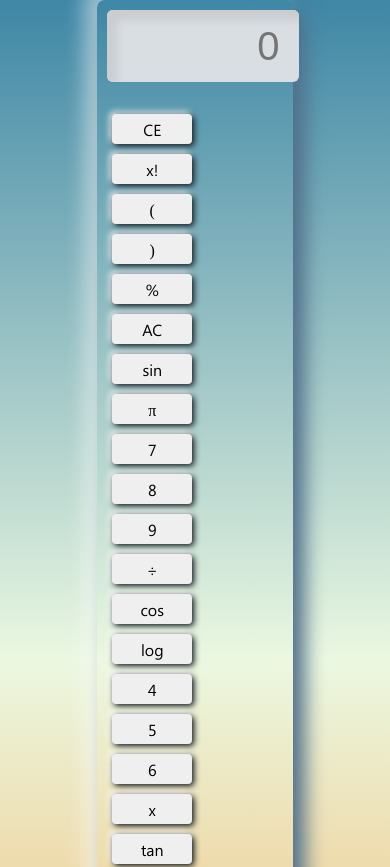
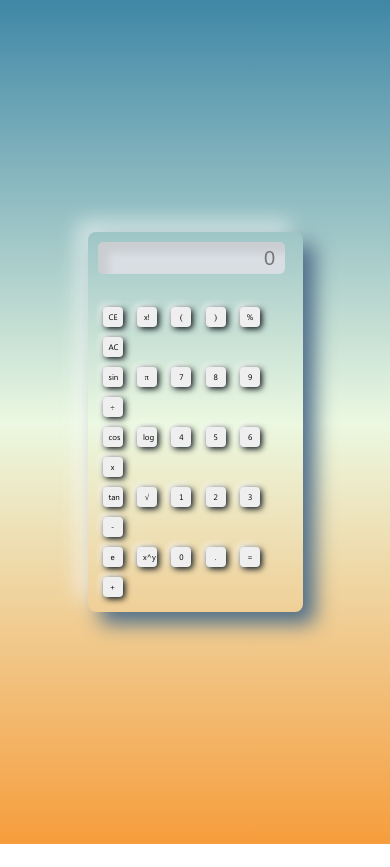
Before and after one commit to rjezra/calculatrice, a plain HTML site: page index.html in a window 390 px wide. Shown: the top 867 px of the page. After the commit the page ends 844 px from the top, so only its background shows below. Drawn offline with Linux system fonts and the light colour scheme.

Commit message:
ajuste mobil

```diff
--- a/assets/stylemobile.css
+++ b/assets/stylemobile.css
@@ -1,3 +1,21 @@
+@media only screen and (max-width:600px) {
+    .container {
+        width: 50%;
+    }
+
+    .display #screen {
+        width: 90%;
+        height: 30px;
+        font-size: 20px;
+    }
+
+    .btns .row button {
+        width: 20px;
+        height: 20px;
+        font-size: 8px;
+    }
+}
+
 @media only screen and (min-width:600px) {
     .container {
         width: auto;
```
